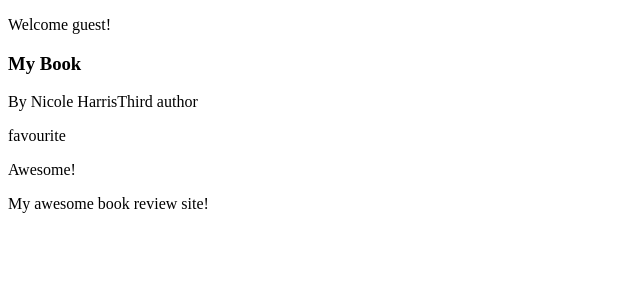
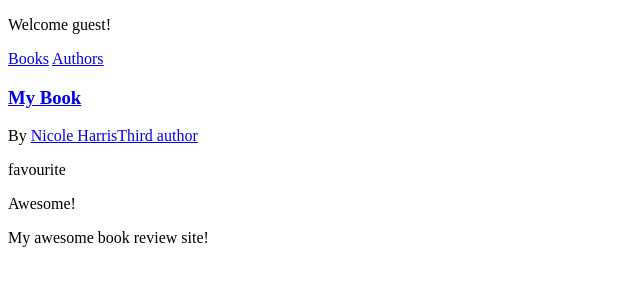
Before and after one commit to over9003/readit, a Django app: page /books/1/ in a window 1280 px wide. Shown: the top 300 px of the page, without its empty margins (0-640 px from the left). Run offline with Django 4.2, Linux system fonts and the light colour scheme; data comes from the database, SQL or seed files in the repository.

Commit message:
added links between pages

```diff
--- a/books/templates/author.html
+++ b/books/templates/author.html
@@ -5,7 +5,7 @@
     {% for book in author.books.all %}
         {% if book.review %}
             <div class="book">
-                <h3>{{ book.title }}</h3>
+                <h3><a href="{% url 'book-detail' book.pk %}">{{ book.title }}</a></h3>
                 {% if book.is_favourite %}<p class="highlight">favourite</p>{% endif %}
                 <p>{{ book.review|linebreaks }}</p>
             </div>
--- a/books/templates/authors.html
+++ b/books/templates/authors.html
@@ -2,6 +2,6 @@
 
 {% block content %}
     {% for author in authors %}
-        <h2>{{ author.name }}</h2>
+        <h2><a href="{% url 'author-detail' author.pk %}">{{ author.name }}</a></h2>
     {% endfor %}
 {% endblock %}
--- a/books/templates/book-detail.html
+++ b/books/templates/book-detail.html
@@ -1,6 +1,6 @@
 <div class="book">
-    <h3>{{ book.title }}</h3>
-    <p> By {% for author in book.authors.all %}{{ author.name }}{% endfor %}</p>
+    <h3><a href="{% url 'book-detail' book.pk %}">{{ book.title }}</a></h3>
+    <p> By {% for author in book.authors.all %}<a href="{% url 'author-detail' author.pk %}">{{ author.name }}</a>{% endfor %}</p>
     {% if book.is_favourite %}<p class="highlight">favourite</p>{% endif %}
     <p>{{ book.review|linebreaks }}</p>
 </div>
--- a/readit/templates/base.html
+++ b/readit/templates/base.html
@@ -18,6 +18,11 @@
                 </div>
             </header>
 
+            <nav>
+                <a href="{% url 'books' %}">Books</a>
+                <a href="{% url 'authors' %}">Authors</a>
+            </nav>
+
             <main>
                 {% block content %}{% endblock %}
             </main>
```
